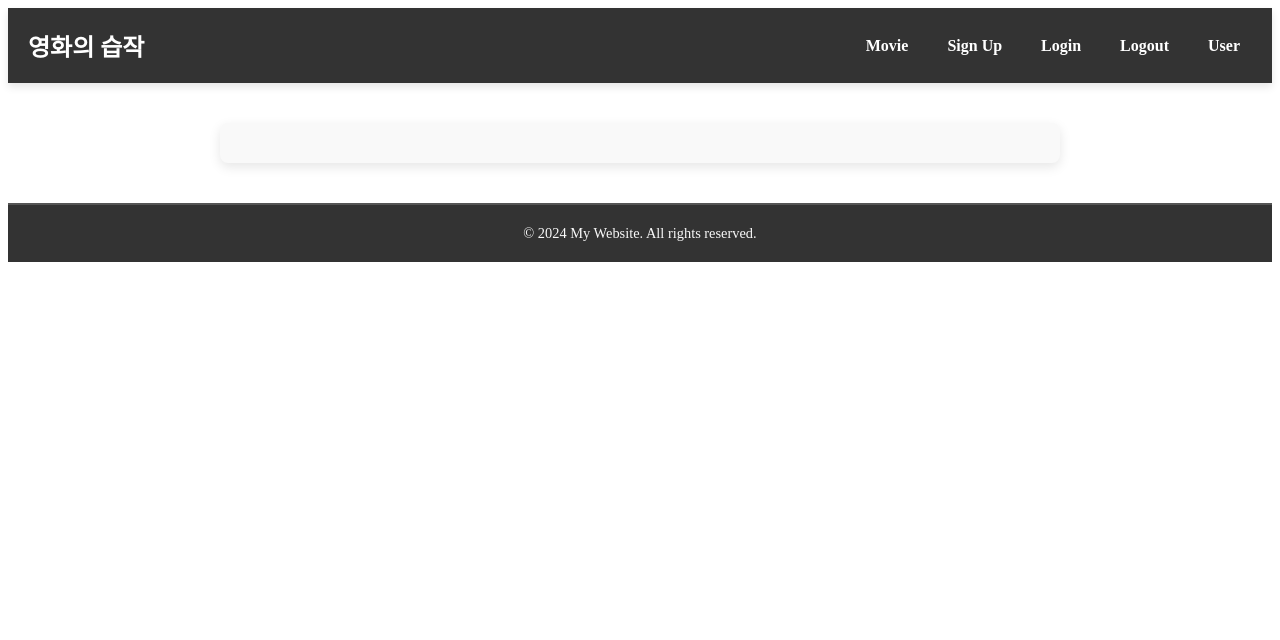
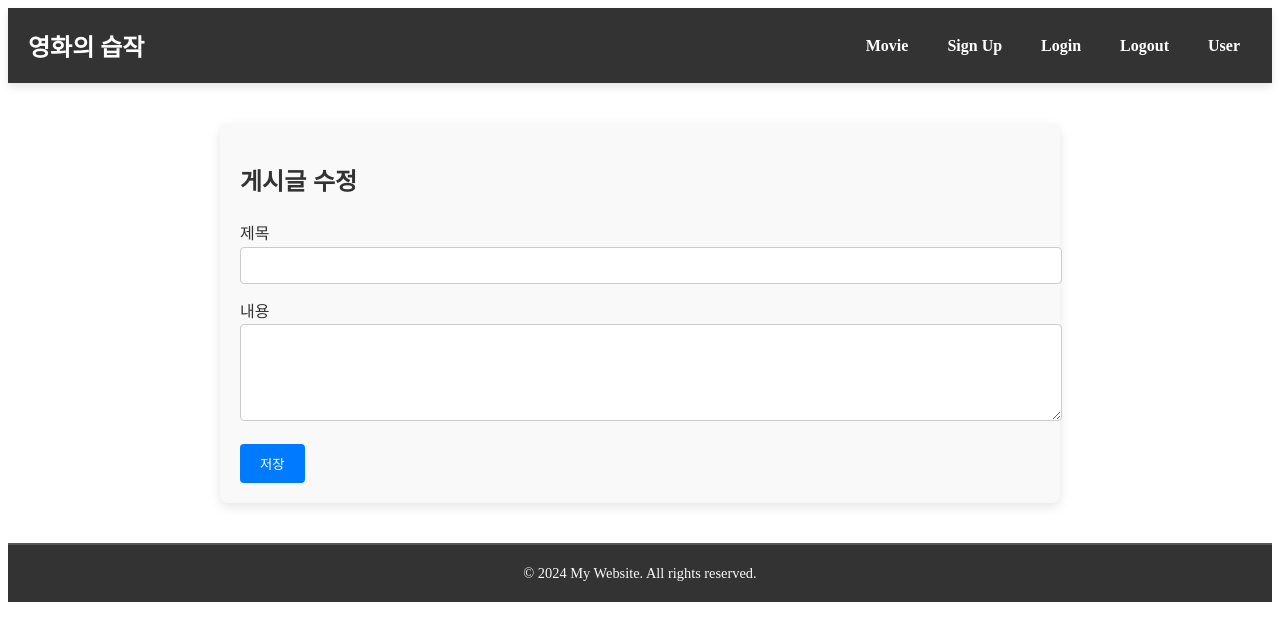
Before and after one commit to Culture-Garden/frontend, a Vue app: page /movie/edit/1 in a window 1280 px wide. Shown: the top 640 px of the page. Built offline with nearby package versions, Linux system fonts and the light colour scheme; no server answers.

Commit message:
feature : Board 기본 기능 UI 추가

```diff
--- /dev/null
+++ b/src/components/movie/EditMovieBoard.vue
@@ -0,0 +1,111 @@
+<script setup>
+import { ref, onMounted } from "vue";
+import { useRoute, useRouter } from "vue-router";
+
+const postDetails = ref({
+  title: "",
+  content: "",
+}); // 게시글 데이터 객체
+const route = useRoute(); // 현재 라우터 정보 가져오기
+const router = useRouter(); // 페이지 이동을 위해 사용
+
+const fetchBoardById = async (id) => {
+  try {
+    const response = await fetch(`http://localhost:8088/board/movie/${id}`);
+    if (!response.ok) throw new Error("Network response was not ok");
+    return await response.json();
+  } catch (error) {
+    console.error("Error fetching board by id:", error);
+    return null;
+  }
+};
+
+const updateBoard = async () => {
+  try {
+    const response = await fetch(
+      `http://localhost:8088/board/movie/${postDetails.value.id}`,
+      {
+        method: "PUT",
+        headers: {
+          "Content-Type": "application/json",
+        },
+        body: JSON.stringify(postDetails.value),
+        credentials: "include", // 쿠키를 포함하여 서버에 요청
+      }
+    );
+    if (!response.ok) throw new Error("Failed to update the board");
+    alert("게시글이 성공적으로 수정되었습니다.");
+    // 수정 후 현재 페이지 새로고침
+    router.replace(`/movie/${postDetails.value.id}`);
+  } catch (error) {
+    console.error("Error updating board:", error);
+    alert("게시글 수정에 실패했습니다.");
+  }
+};
+
+onMounted(async () => {
+  const id = route.params.id;
+  if (id) {
+    const data = await fetchBoardById(id);
+    if (data) {
+      postDetails.value = data;
+    }
+  }
+});
+</script>
+
+<template>
+  <div>
+    <h2>게시글 수정</h2>
+    <form @submit.prevent="updateBoard">
+      <div class="form-group">
+        <label for="title">제목</label>
+        <input
+          id="title"
+          v-model="postDetails.title"
+          type="text"
+          class="form-control"
+          required
+        />
+      </div>
+      <div class="form-group">
+        <label for="content">내용</label>
+        <textarea
+          id="content"
+          v-model="postDetails.content"
+          class="form-control"
+          rows="5"
+          required
+        ></textarea>
+      </div>
+      <button type="submit" class="save-button">저장</button>
+    </form>
+  </div>
+</template>
+
+<style scoped>
+.form-group {
+  margin-bottom: 15px;
+}
+
+#title,
+#content {
+  width: 100%;
+  padding: 10px;
+  border: 1px solid #ccc;
+  border-radius: 4px;
+}
+
+.save-button {
+  padding: 10px 20px;
+  background-color: #007bff;
+  color: white;
+  border: none;
+  border-radius: 4px;
+  cursor: pointer;
+}
+
+.save-button:hover {
+  background-color: #0056b3;
+}
+</style>
--- a/src/components/movie/MovieDetailPage.vue
+++ b/src/components/movie/MovieDetailPage.vue
@@ -1,39 +1,103 @@
 <script setup>
 import { ref, onMounted } from "vue";
-import { useRoute } from "vue-router";
+import { useRoute, useRouter } from "vue-router";
 
-const posts = ref([]); // 게시글 데이터를 담을 배열
 const postDetails = ref(null); // 선택된 게시글 세부정보
-const route = useRoute(); // 현재 라우터 정보를 가져옴
+const route = useRoute(); // 현재 라우터 정보 가져오기
+const router = useRouter(); // 페이지 이동을 위한 라우터
 
-const fetchData = async () => {
+const fetchBoardById = async (id) => {
   try {
-    const response = await fetch("http://localhost:8088/board/movie");
+    const response = await fetch(`http://localhost:8088/board/movie/${id}`);
     if (!response.ok) throw new Error("Network response was not ok");
-    const data = await response.json();
-    posts.value = data;
-    // 선택된 게시글 찾기
-    const postId = route.params.id; // URL에서 전달된 ID
-    postDetails.value = posts.value.find(
-      (post) => post.id === parseInt(postId)
-    );
+    return await response.json();
   } catch (error) {
-    console.error("Error fetching data:", error);
+    console.error("Error fetching board by id:", error);
+    return null; // 오류 발생 시 null 반환
   }
 };
 
-onMounted(fetchData);
+const deleteBoardById = async (id) => {
+  try {
+    const response = await fetch(`http://localhost:8088/board/movie/${id}`, {
+      method: "DELETE",
+    });
+    if (!response.ok) throw new Error("Failed to delete the post");
+    alert("게시글이 삭제되었습니다.");
+    router.push("/movie"); // 삭제 후 목록 페이지로 이동
+  } catch (error) {
+    console.error("Error deleting board:", error);
+    alert("삭제 중 오류가 발생했습니다.");
+  }
+};
+
+const goToEditPage = (id) => {
+  router.push(`/movie/edit/${id}`); // 수정 페이지로 이동
+};
+
+onMounted(async () => {
+  const id = route.params.id; // 현재 URL에서 id 가져오기
+  if (id) {
+    postDetails.value = await fetchBoardById(id); // 게시글 정보 가져오기
+  } else {
+    console.error("No ID provided in the route");
+  }
+});
 </script>
 
 <template>
   <div v-if="postDetails">
     <h2>{{ postDetails.title }}</h2>
-    <p>작성일자: {{ postDetails.username }}</p>
+    <p>작성자: {{ postDetails.username }}</p>
     <p>작성일자: {{ postDetails.createdAt }}</p>
     <p>{{ postDetails.content }}</p>
-    <!-- 내용 표시 -->
+
+    <!-- 수정 및 삭제 버튼 추가 -->
+    <div class="action-buttons">
+      <button @click="goToEditPage(postDetails.id)" class="edit-button">
+        수정
+      </button>
+      <button @click="deleteBoardById(postDetails.id)" class="delete-button">
+        삭제
+      </button>
+    </div>
   </div>
   <div v-else>
     <p>게시글을 찾을 수 없습니다.</p>
   </div>
 </template>
+
+<style scoped>
+.action-buttons {
+  margin-top: 20px;
+  display: flex;
+  justify-content: flex-end; /* 버튼을 오른쪽으로 정렬 */
+  gap: 10px;
+}
+
+.edit-button,
+.delete-button {
+  padding: 10px 20px;
+  border: none;
+  border-radius: 4px;
+  cursor: pointer;
+}
+
+.edit-button {
+  background-color: #374e65;
+  color: white;
+}
+
+.delete-button {
+  background-color: #86474c;
+  color: white;
+}
+
+.edit-button:hover {
+  background-color: #0056b3;
+}
+
+.delete-button:hover {
+  background-color: #c82333;
+}
+</style>
--- a/src/components/movie/MoviePage.vue
+++ b/src/components/movie/MoviePage.vue
@@ -7,7 +7,7 @@ const router = useRouter(); // useRouter로 router 인스턴스 가져오기
 
 const fetchData = async () => {
   try {
-    const response = await fetch("http://localhost:8088/board/movie");
+    const response = await fetch("http://localhost:8088/board/movie/all");
     if (!response.ok) throw new Error("Network response was not ok");
     const data = await response.json();
     posts.value = data;
--- a/src/router/index.js
+++ b/src/router/index.js
@@ -8,6 +8,7 @@ import LoginPage from "@/components/auth/LoginPage.vue";
 import LogoutPage from "@/components/auth/LogoutPage.vue";
 import MyProfile from "@/components/MyProfile/MyProfile.vue";
 import MyProfileDetail from "@/components/MyProfile/MyProfileDetail.vue";
+import EditMovieBoard from "@/components/movie/EditMovieBoard.vue";
 
 const routes = [
   {
@@ -46,6 +47,10 @@ const routes = [
     path: "/movie/create",
     component: CreateBoard,
   },
+  {
+    path: "/movie/edit/:id",
+    component: EditMovieBoard,
+  },
 ];
 
 const router = createRouter({
```
